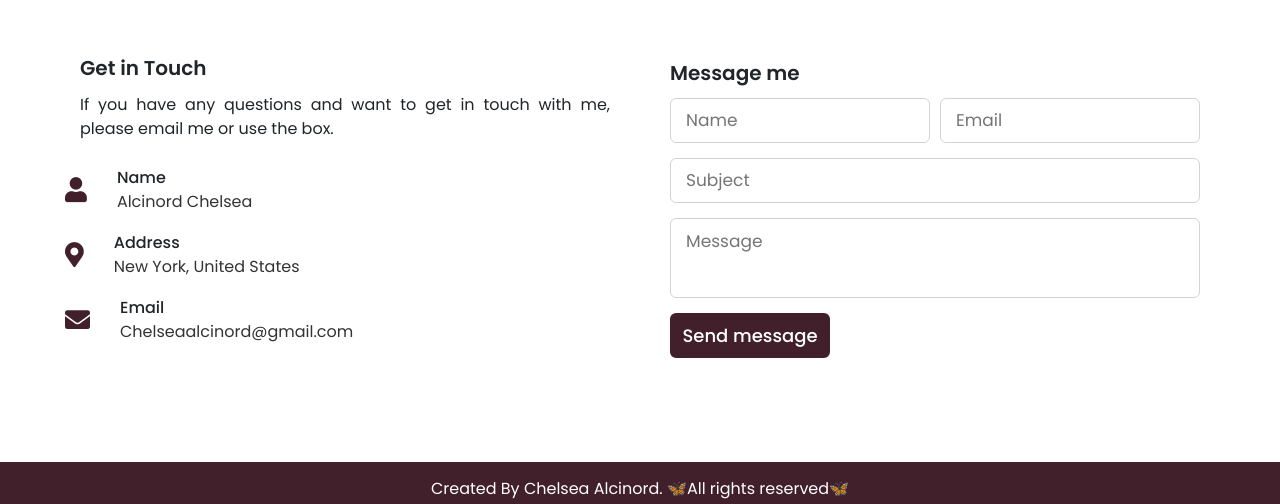
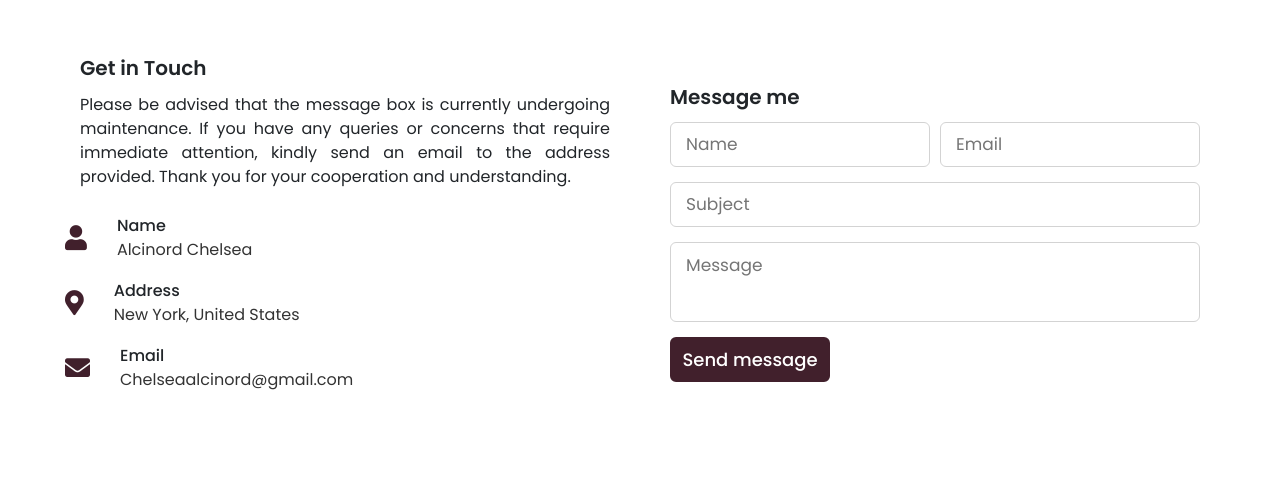
Before and after one commit to seasea19/Portfolio, a plain HTML site: page index.html in a window 1280 px wide. Shown: the part 3461-3965 px from the top of the page. Drawn offline with nearby package versions, Linux system fonts and the light colour scheme.

Commit message:
Update index.html

```diff
--- a/index.html
+++ b/index.html
@@ -175,8 +175,9 @@
 				<div class="column left">
 					<div class="text">Get in Touch</div>
 					<p>
-						If you have any questions and want to get in touch with me, please
-						email me or use the box.
+						Please be advised that the message box is currently undergoing maintenance. If you have any queries or concerns that require immediate attention, kindly send an email to the address provided.
+
+						Thank you for your cooperation and understanding.
 					</p>
 					<div class="icons">
 						<div class="row">
```
